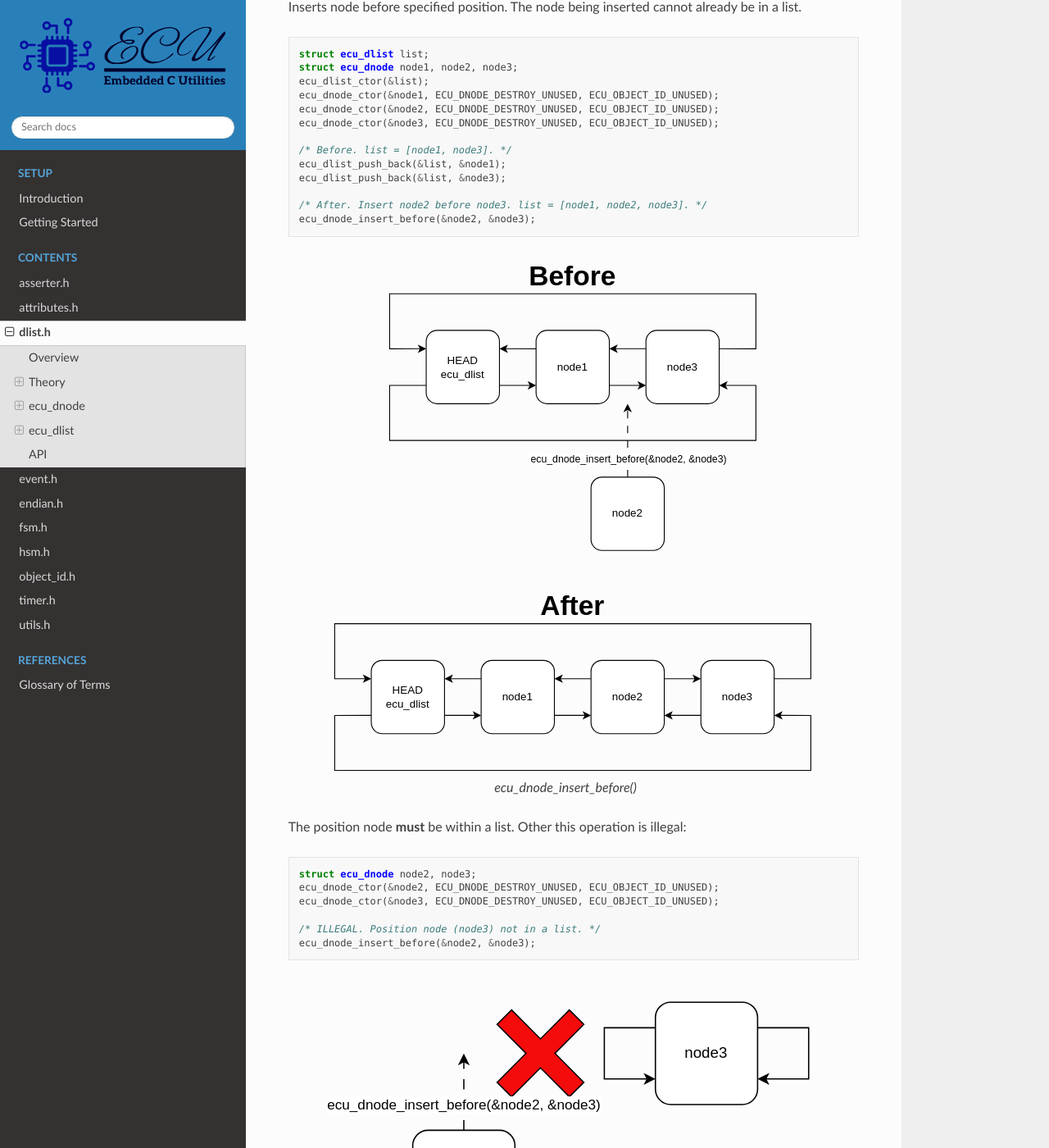
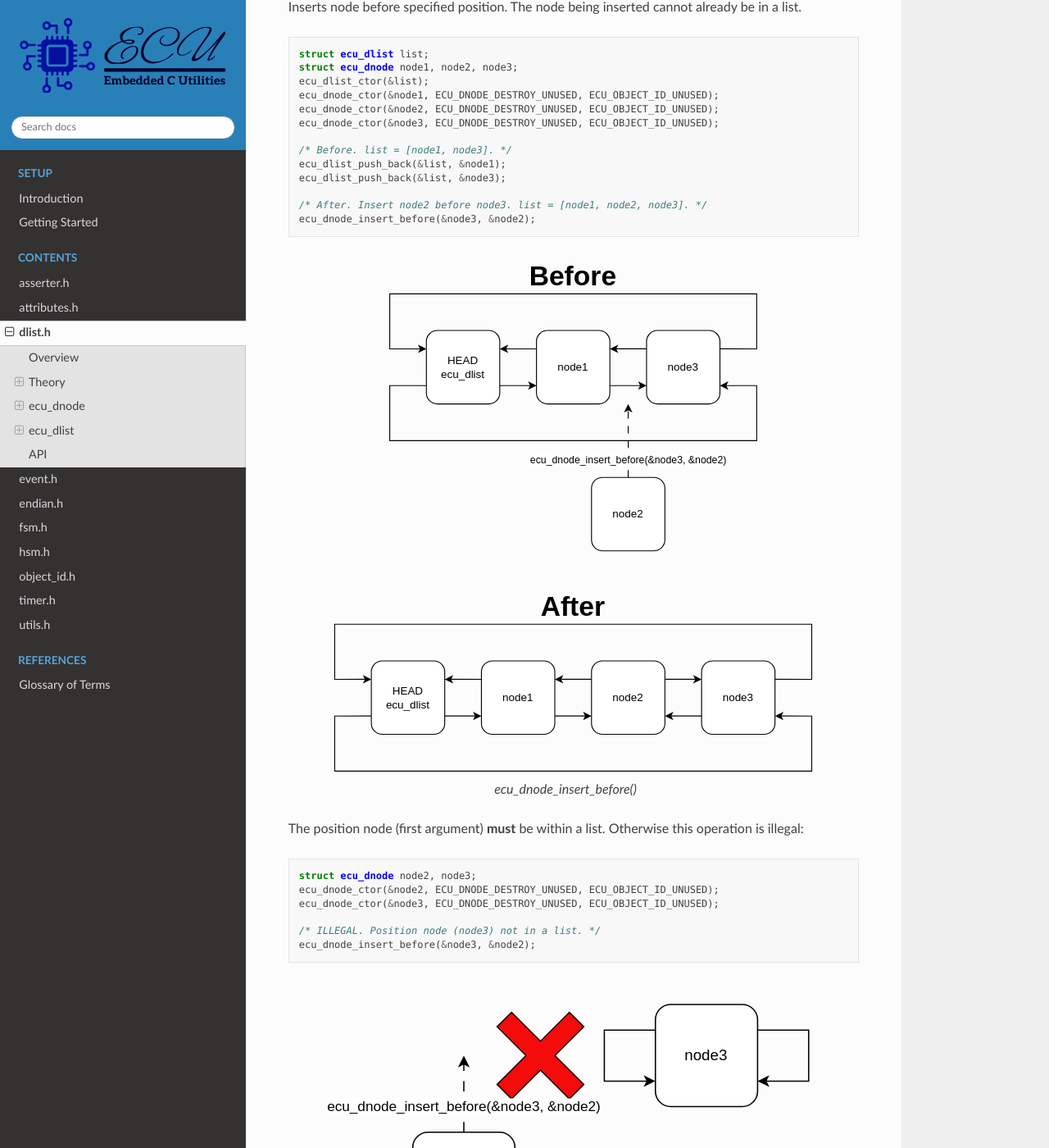
Before and after one commit to ress059/ecu, a Sphinx documentation site: the page built from doc/dlist_h/index.rst, in a window 1280 px wide and 1400 px high, scrolled down 9813 px. Shown: the whole window at 82% size. Built offline with Sphinx 7.4.7 and the Read the Docs theme 3.1.0, drawn with Linux system fonts in a browser that asks for light colours; pages that are not in the unit, such as notebooks, are missing from menus; cross-references to code outside the pages are shown as plain code; some of the changed text lies outside the part shown.

Commit message:
ntree updates:
- Reversed parameters in ecu_dnode_insert_before() and ecu_dnode_insert_after() so the position node is the first function argument. This is more intuitive to me.

- Edit necessary code to accomodate this change.

- Also reverse parameters in ecu_ntnode_push_front() and ecu_ntnode_push_back().

```diff
--- a/doc/dlist_h/index.rst
+++ b/doc/dlist_h/index.rst
@@ -477,7 +477,7 @@ be in a list.
     ecu_dlist_push_back(&list, &node3);
 
     /* After. Insert node2 before node3. list = [node1, node2, node3]. */
-    ecu_dnode_insert_before(&node2, &node3);
+    ecu_dnode_insert_before(&node3, &node2);
 
 .. figure:: /images/dlist/ecu_dnode_insert_before.svg
   :width: 600
@@ -485,8 +485,8 @@ be in a list.
 
   ecu_dnode_insert_before()
 
-The position node **must** be within a list. Other this operation
-is illegal:
+The position node (first argument) **must** be within a list. Otherwise
+this operation is illegal:
 
 .. code-block:: c
 
@@ -495,7 +495,7 @@ is illegal:
     ecu_dnode_ctor(&node3, ECU_DNODE_DESTROY_UNUSED, ECU_OBJECT_ID_UNUSED);
 
     /* ILLEGAL. Position node (node3) not in a list. */
-    ecu_dnode_insert_before(&node2, &node3);
+    ecu_dnode_insert_before(&node3, &node2);
 
 .. figure:: /images/dlist/ecu_dnode_insert_before_illegal.svg
   :width: 600
@@ -523,7 +523,7 @@ be in a list.
     ecu_dlist_push_back(&list, &node3);
 
     /* After. Insert node2 after node1. list = [node1, node2, node3]. */
-    ecu_dnode_insert_after(&node2, &node1);
+    ecu_dnode_insert_after(&node1, &node2);
 
 .. figure:: /images/dlist/ecu_dnode_insert_after.svg
   :width: 600
@@ -531,8 +531,8 @@ be in a list.
 
   ecu_dnode_insert_after()
 
-The position node **must** be within a list. Other this operation
-is illegal:
+The position node (first argument) **must** be within a list. Otherwise
+this operation is illegal:
 
 .. figure:: /images/dlist/ecu_dnode_insert_after_illegal.svg
   :width: 600
```
Also changed, not shown: other parts of doc/dlist_h/index.rst (+1 -1 lines), doc/images/dlist/ecu_dnode_insert_after.svg, doc/images/dlist/ecu_dnode_insert_after_illegal.svg, doc/images/dlist/ecu_dnode_insert_before.svg, doc/images/dlist/ecu_dnode_insert_before_illegal.svg, 7 other files.
